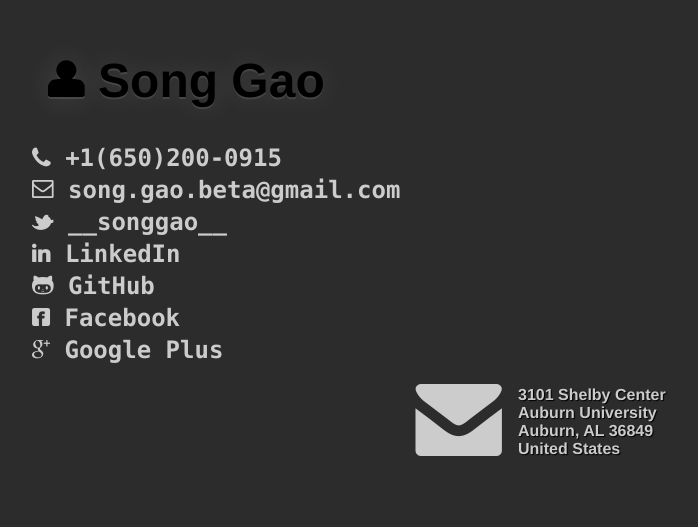
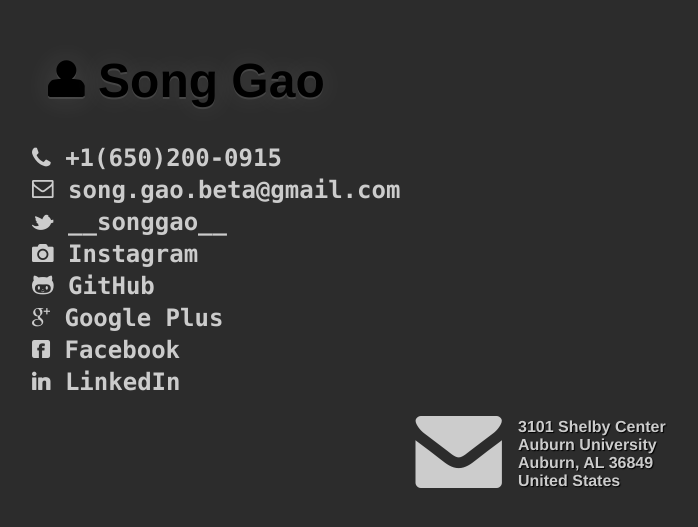
Before and after one commit to songgao/contact, a plain HTML site: page index.html in a window 1280 px wide. Shown: the part 139-666 px from the top of the page, without its empty margins (292-990 px from the left). Drawn offline with Linux system fonts and the light colour scheme.

Commit message:
added Instagram

```diff
--- a/index.html
+++ b/index.html
@@ -14,10 +14,11 @@
             <div class='item'><i class='icon-phone'></i> +1(650)200-0915</div>
             <div class='item'><a href="mailto:song.gao.beta@gmail.com"><i class='icon-envelope'></i> song.gao.beta@gmail.com</a></div>
             <div class='item'><a href="https://twitter.com/__songgao__/"><i class='icon-twitter'></i> __songgao__</a></div>
+            <div class='item'><a href="http://web.stagram.com/n/__songgao__/?vm=grid"><i class='icon-camera'></i> Instagram</a></div>
+            <div class='item'><a href="https://github.com/songgao"><i class='icon-github'></i> GitHub</a></div>
+            <div class='item'><a href="https://plus.google.com/115891677639688078840/about"><i class='icon-google-plus'></i> Google Plus</a></div>
+            <div class='item'><a href="https://www.facebook.com/song.gao.beta"><i class='icon-facebook-sign'></i> Facebook</a></div>
             <div class='item'><a href="http://www.linkedin.com/in/songgao"><i class='icon-linkedin'></i> LinkedIn</a></div>
-            <div class='item'><a href="https://github.com/songgao"><i class='icon-github'></i> GitHub</a></div>
-            <div class='item'><a href="https://www.facebook.com/song.gao.beta"><i class='icon-facebook-sign'></i> Facebook</a></div>
-            <div class='item'><a href="https://plus.google.com/115891677639688078840/about"><i class='icon-google-plus'></i> Google Plus</a></div>
             <div id='address'>
                 <div id='address-icon'><i class='icon-envelope-alt'></i></div>
                 <div id='address-text'>
```
